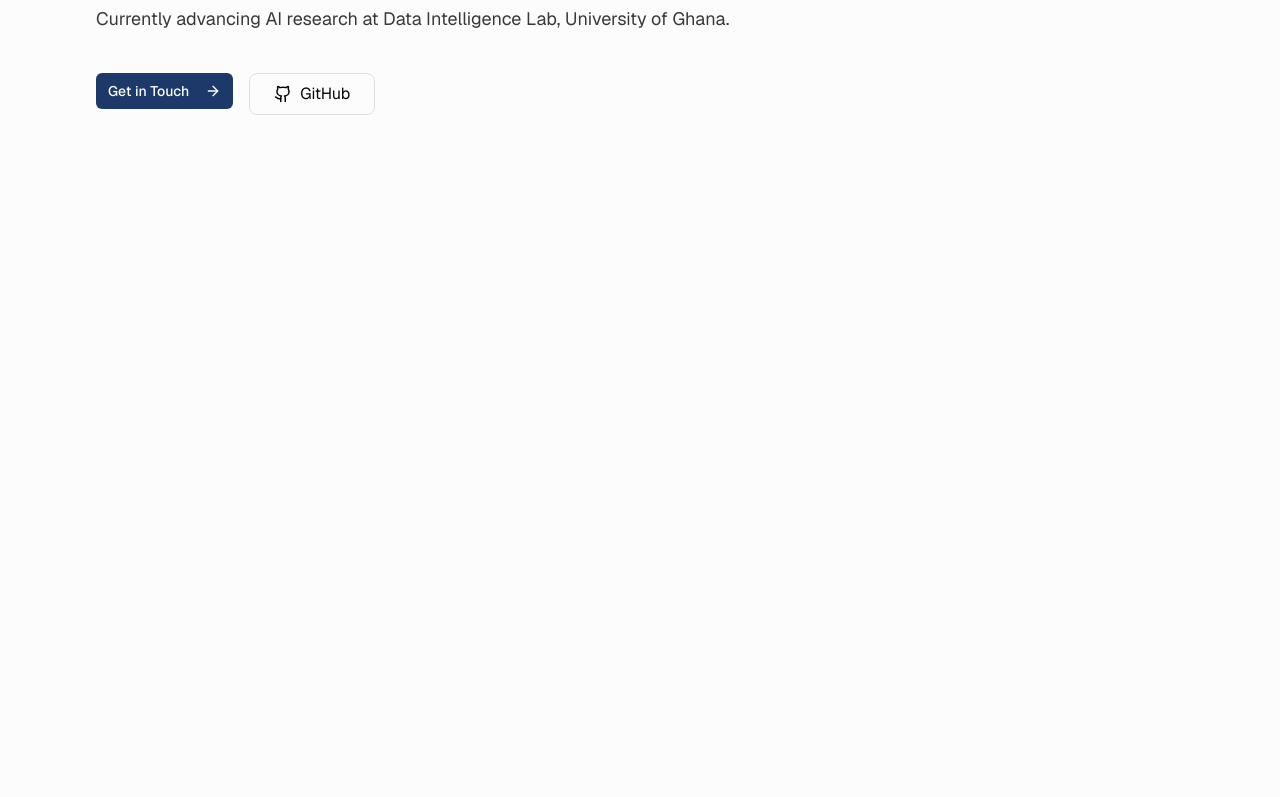
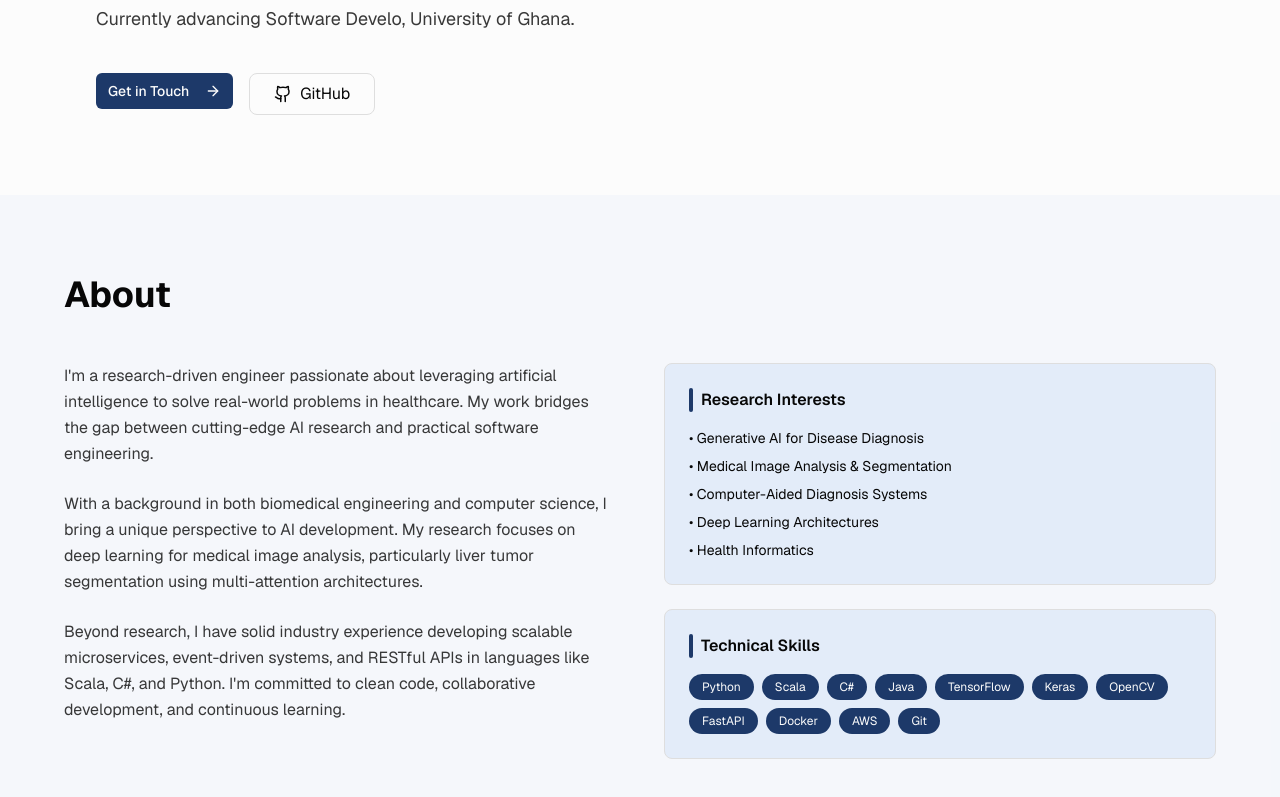
Before and after one commit to eckintosh-4ai360/NATHANIEL-AZUPONGA-PORTFOLIO, a Next.js app: page / in a window 1280 px wide. Shown: the part 341-1138 px from the top of the page. Before the commit the page ends 800 px from the top, so only its background shows below. Built offline with nearby package versions, Linux system fonts and the light colour scheme.

Commit message:
About section

```diff
--- a/app/page.tsx
+++ b/app/page.tsx
@@ -81,7 +81,8 @@ export default function Portfolio() {
             </p>
           </div>
           <p className="text-lg text-foreground/80 max-w-2xl leading-relaxed">
-            Exploring generative AI for medical diagnosis and disease prevention. Building scalable systems that combine deep learning with practical engineering. Currently advancing AI research at Data Intelligence Lab, University of Ghana.
+            Exploring generative AI for medical diagnosis and disease prevention. Building scalable systems that combine deep learning with practical engineering.
+             Currently advancing Software Develo, University of Ghana.
           </p>
           <div className="flex flex-wrap gap-4 pt-4">
             <Button
@@ -91,7 +92,7 @@ export default function Portfolio() {
               Get in Touch
               <ArrowRight className="ml-2 w-4 h-4" />
             </Button>
-            <a href="https://github.com" target="_blank" rel="noopener noreferrer" className="inline-flex items-center gap-2 px-6 py-2 border border-border rounded-lg hover:bg-secondary transition-colors">
+            <a href="#" target="_blank" rel="noopener noreferrer" className="inline-flex items-center gap-2 px-6 py-2 border border-border rounded-lg hover:bg-secondary transition-colors">
               <Github size={18} />
               GitHub
             </a>
@@ -99,6 +100,55 @@ export default function Portfolio() {
         </div>
       </section>
 
+       {/* About Section */}
+      <section id="about" className="py-20 px-4 sm:px-6 lg:px-8 bg-secondary/30">
+        <div className="max-w-6xl mx-auto">
+          <h2 className="text-3xl sm:text-4xl font-bold mb-12">About</h2>
+          <div className="grid md:grid-cols-2 gap-12">
+            <div className="space-y-6">
+              <p className="text-foreground/80 leading-relaxed">
+                I&apos;m a research-driven engineer passionate about leveraging artificial intelligence to solve real-world problems in healthcare. My work bridges the gap between cutting-edge AI research and practical software engineering.
+              </p>
+              <p className="text-foreground/80 leading-relaxed">
+                With a background in both biomedical engineering and computer science, I bring a unique perspective to AI development. My research focuses on deep learning for medical image analysis, particularly liver tumor segmentation using multi-attention architectures.
+              </p>
+              <p className="text-foreground/80 leading-relaxed">
+                Beyond research, I have solid industry experience developing scalable microservices, event-driven systems, and RESTful APIs in languages like Scala, C#, and Python. I&apos;m committed to clean code, collaborative development, and continuous learning.
+              </p>
+            </div>
+            <div className="space-y-6">
+              <div className="p-6 bg-secondary rounded-lg border border-border">
+                <h3 className="font-semibold mb-4 flex items-center gap-2 text-secondary-foreground">
+                  <span className="w-1 h-6 bg-accent rounded-full"></span>
+                  Research Interests
+                </h3>
+                <ul className="space-y-2 text-sm text-secondary-foreground">
+                  <li>• Generative AI for Disease Diagnosis</li>
+                  <li>• Medical Image Analysis & Segmentation</li>
+                  <li>• Computer-Aided Diagnosis Systems</li>
+                  <li>• Deep Learning Architectures</li>
+                  <li>• Health Informatics</li>
+                </ul>
+              </div>
+              <div className="p-6 bg-secondary rounded-lg border border-border">
+                <h3 className="font-semibold mb-4 flex items-center gap-2 text-secondary-foreground">
+                  <span className="w-1 h-6 bg-accent rounded-full"></span>
+                  Technical Skills
+                </h3>
+                <div className="flex flex-wrap gap-2">
+                  {['Python', 'Scala', 'C#', 'Java', 'TensorFlow', 'Keras', 'OpenCV', 'FastAPI', 'Docker', 'AWS', 'Git'].map((skill) => (
+                    <span key={skill} className="text-xs bg-accent text-accent-foreground px-3 py-1 rounded-full border border-accent/50">
+                      {skill}
+                    </span>
+                  ))}
+                </div>
+              </div>
+            </div>
+          </div>
+        </div>
+      </section>
+
+
     </div>
   );
 }
```
